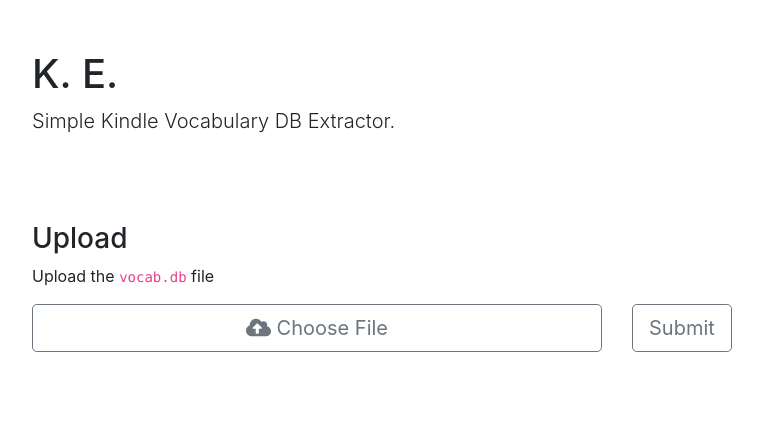
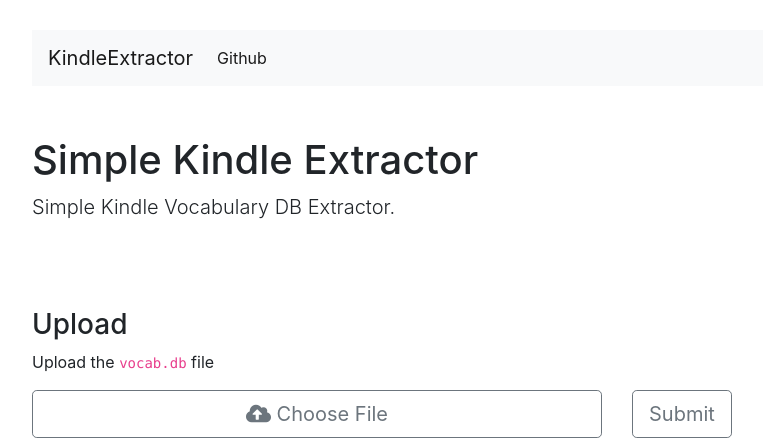
Before and after one commit to 0xhmn/KindleExtractor, a Node server app: page / in a window 1280 px wide. Shown: the top 445 px of the page, without its empty margins (223-986 px from the left). Run offline with Node 20, Linux system fonts and the light colour scheme; some libraries are stand-ins or nearby versions.

Commit message:
added the navbar

```diff
--- a/public/stylesheets/style.css
+++ b/public/stylesheets/style.css
@@ -75,3 +75,11 @@
 .detailDiv:hover {
   background: #ffffff;
 }
+
+.navbarClass {
+  margin-top: 30px;
+}
+
+#wordDetail {
+  padding-bottom: 30px;
+}
--- a/routes/index.js
+++ b/routes/index.js
@@ -6,7 +6,7 @@
 router.get('/', function(req, res, next) {
   logger.info("Index.js get request");
 
-  res.render('index', { title: 'K. E.' });
+  res.render('index', { title: 'Simple Kindle Extractor' });
 });
 
 module.exports = router;
--- a/views/index.ejs
+++ b/views/index.ejs
@@ -4,9 +4,9 @@
 <%- include('template/header'); %>
 
 <body>
+  <div class="container">
 
-
-  <div class="container">
+    <%- include('template/navbar'); %>
 
     <div class="row">
 
@@ -45,9 +45,9 @@
         <table class="table table-hover" id="bookTable">
           <thead>
             <tr>
-              <th scope="col">Title</th>
-              <th scope="col">Author</th>
-              <th scope="col">Details</th>
+              <th style="width: 50%" scope="col">Title</th>
+              <th style="width: 30%" scope="col">Author</th>
+              <th style="width: 20%" scope="col">Details</th>
             </tr>
           </thead>
           <tbody>
--- a/views/result.ejs
+++ b/views/result.ejs
@@ -6,13 +6,14 @@
 <body>
   <div class="container">
 
+    <%- include('template/navbar'); %>
+
     <div class="row">
 
       <div class="col-12">
         <h1>
           <%=title %>
         </h1>
-        <p>[TODO: Download Links]</p>
       </div>
 
       <!-- Showing Word Details -->
--- /dev/null
+++ b/views/template/navbar.ejs
@@ -0,0 +1,14 @@
+<nav class="navbar navbar-expand-lg navbar-light bg-light navbarClass">
+    <a class="navbar-brand" href="/">KindleExtractor</a>
+    <button class="navbar-toggler" type="button" data-toggle="collapse" data-target="#navbarNav" aria-controls="navbarNav"
+        aria-expanded="false" aria-label="Toggle navigation">
+        <span class="navbar-toggler-icon"></span>
+    </button>
+    <div class="collapse navbar-collapse" id="navbarNav">
+        <ul class="navbar-nav">
+            <li class="nav-item active">
+                <a class="nav-link" href="https://github.com/yar00001/KindleExtractor">Github <span class="sr-only">(current)</span></a>
+            </li>
+        </ul>
+    </div>
+</nav>
```
Also changed, not shown: 1 other file.
